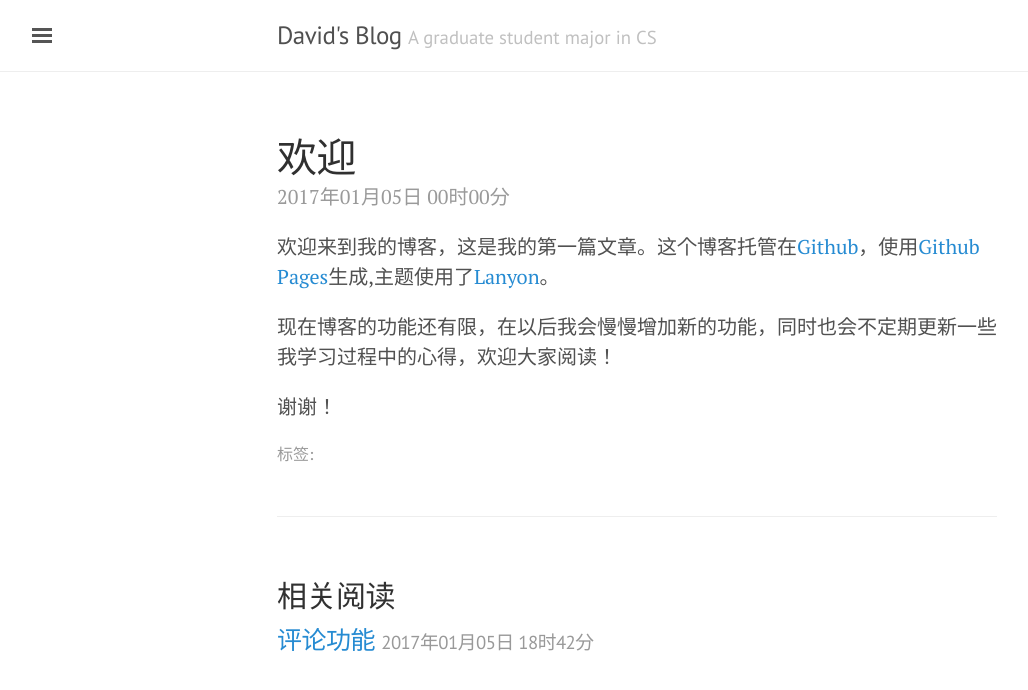
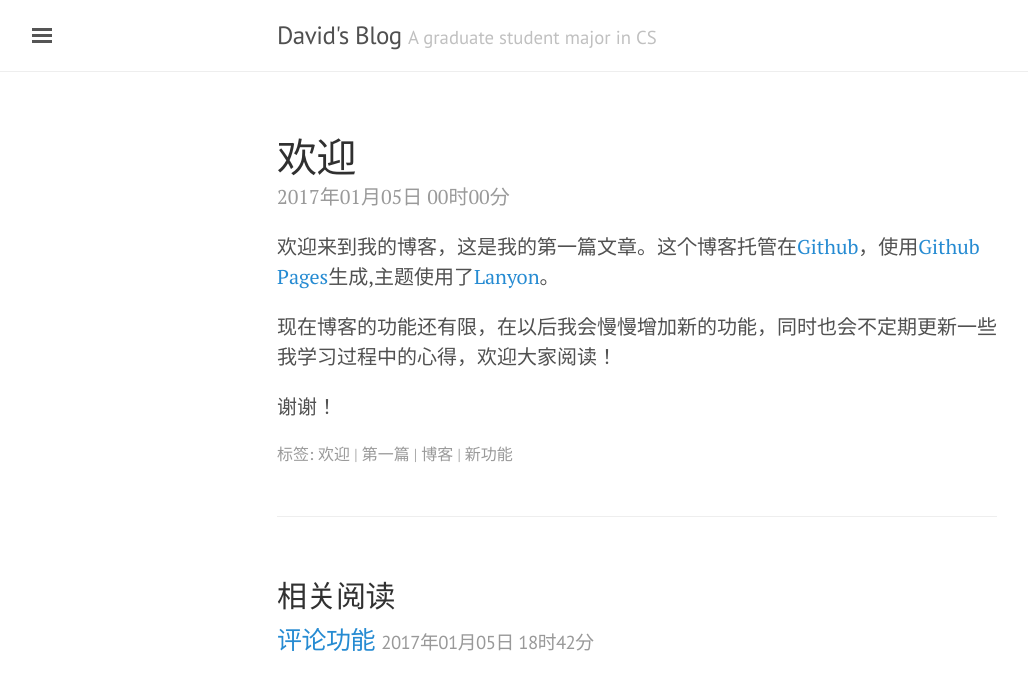
Before and after one commit to Time1ess/Time1ess.github.io, a Jekyll site: the page built from _posts/2017-01-05-welcome.md, in a window 1280 px wide. Shown: the top 690 px of the page, without its empty margins (3-1031 px from the left). Built offline with Jekyll 4.4.1, drawn with Linux system fonts in a browser that asks for light colours; comment, search, counter and statistics services are not loaded.

Commit message:
[fix] fix missing tags.

```diff
--- a/_posts/2017-01-05-welcome.md
+++ b/_posts/2017-01-05-welcome.md
@@ -1,6 +1,7 @@
 ---
 layout: post
 title: 欢迎
+tags: 欢迎 第一篇 博客 新功能
 ---
 
 欢迎来到我的博客，这是我的第一篇文章。这个博客托管在[Github](https://github.com)，使用[Github Pages](https://pages.github.com)生成,主题使用了[Lanyon](http://lanyon.getpoole.com)。
```
